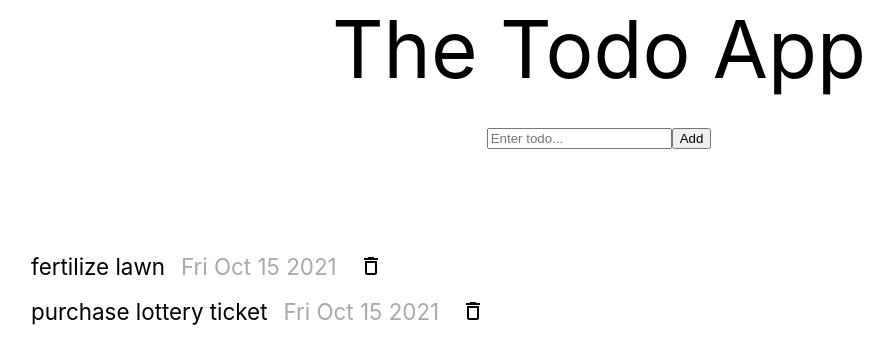
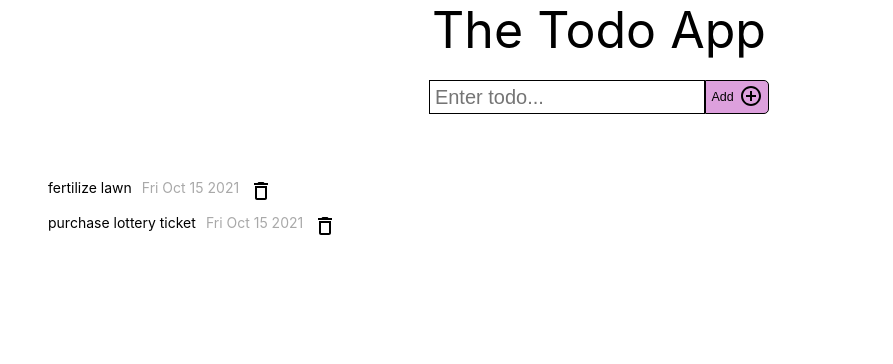
Before and after one commit to algojedi/todo-list-viper, a React (Create React App) app: page / in a window 1280 px wide. Shown: the top 364 px of the page, without its empty margins (41-934 px from the left). Built offline with nearby package versions, Linux system fonts and the light colour scheme.

Commit message:
style changes 😍

```diff
--- a/src/components/atoms/button/Button.module.scss
+++ b/src/components/atoms/button/Button.module.scss
@@ -0,0 +1,23 @@
+.buttonSmallTextIconRightRounded {
+    display: flex;
+		padding: .25rem;
+		border: .1rem solid black;
+		border-radius: 0 .5rem .5rem 0;
+		cursor: pointer;
+		background-color: plum;
+}
+.content {
+    display: flex;
+    flex-wrap: nowrap;
+		justify-content: center;
+		align-items: center;
+		font-size: 2rem;
+}
+
+.text {
+	margin: 0 .25rem;
+}
+
+.icon {
+	margin: 0 .25rem;
+}
--- a/src/components/atoms/button/Button.tsx
+++ b/src/components/atoms/button/Button.tsx
@@ -7,7 +7,7 @@ import Icon, { IconProps } from '../icon';
 export type ButtonSizeType = 'Large' | 'Medium' | 'Small'
 export type ButtonTypeType = 'TextIcon' | 'Text' | 'Icon'
 export type ButtonStyleType = 'Square' | 'RightRounded' | 'Rounded'
-export type ButtonButtonTypeType = 'button' | 'submit' | 'reset';
+export type ButtonFunctionType = 'button' | 'submit' | 'reset';
 
 export const defaultProps = {
 	size: 'Small' as ButtonSizeType,
@@ -24,12 +24,11 @@ export type ButtonProps = {
 	size?: ButtonSizeType;
 	type?: ButtonTypeType;
 	style?: ButtonStyleType;
-	buttonType?: ButtonButtonTypeType;
+	buttonType?: ButtonFunctionType;
 	onButtonClicked?: (event?: React.MouseEvent<HTMLButtonElement>) => void;
 	text?: TextProps;
 	icon?: IconProps;
 	className?: string;
-	disabled?: boolean;
 };
 
 const Button: React.FC<ButtonProps> = ({
@@ -41,14 +40,12 @@ const Button: React.FC<ButtonProps> = ({
 	text,
 	icon,
 	className,
-	disabled,
 }) => {
 
 	const currentStyle = styles[`button${size}${type}${style}`];
-
+	console.log(`button${size}${type}${style}`)
 	let contentView;
 
-	console.log({icon})
 	switch (type) {
 		case 'TextIcon':
 			contentView = (
@@ -81,10 +78,9 @@ const Button: React.FC<ButtonProps> = ({
 			);
 			break;
 	}
-	// console.log({ onBtnClickedInButtonAtom: onButtonClicked })
+	console.log({ className })
 	return (
 		<button
-			disabled={disabled}
 			type={buttonType}
 			onClick={onButtonClicked}
 			className={cx(currentStyle, className)}>
--- a/src/components/atoms/text-input/TextInput.module.scss
+++ b/src/components/atoms/text-input/TextInput.module.scss
@@ -5,5 +5,8 @@
 
 // styling the input field
 .text {
+		padding: .45rem;
+		font-size: 2rem;
+		border: .1rem solid black;
 
 }
--- a/src/components/atoms/text/Text.module.scss
+++ b/src/components/atoms/text/Text.module.scss
@@ -0,0 +1,3 @@
+.textDefaultDefault {
+	font-size: 2rem;
+}
--- a/src/components/atoms/text/Text.tsx
+++ b/src/components/atoms/text/Text.tsx
@@ -9,14 +9,12 @@ export type TextStyleType = 'Default' | 'Grey' | 'Red' | 'Green' | 'Blue';
 
 export const defaultProps = {
 	type: 'Default' as TextTypeType,
-	align: 'Center' as TextAlignType,
 	style: 'Default' as TextStyleType,
 	value: '',
 };
 
 export type TextProps = {
 	type?: TextTypeType;
-	align?: TextAlignType;
 	style?: TextStyleType;
 	value?: string;
 	onClick?: VoidFunction;
@@ -25,14 +23,13 @@ export type TextProps = {
 
 const Text: React.FC<TextProps> = ({
 	type,
-	align,
 	style,
 	value,
 	onClick,
 	className,
 }) => {
 
-	const currentStyle = styles[`text${type}${align}${style}`];
+	const currentStyle = styles[`text${type}${style}`];
 
 	return (
 		<div className={cx(currentStyle, className)} onClick={onClick}>
--- a/src/components/blocks/input-todo/InputTodo.tsx
+++ b/src/components/blocks/input-todo/InputTodo.tsx
@@ -1,8 +1,9 @@
 import React, { useContext, useState } from 'react'
 import { TodoContext } from '../../../contexts/TodoContext'
+import { defaultProps as defaultButtonProps, ButtonProps } from '../../atoms/button/Button'
 import { TodoEntry, TodoEntryProps } from '../../molecules/todo-entry/TodoEntry'
 import styles from './InputTodo.module.scss'
-
+import { defaultProps as defaultIconProps } from '../../atoms/icon/Icon'
 
 export type InputTodoProps = {
 	todoEntry?: TodoEntryProps
@@ -12,13 +13,20 @@ export const defaultProps: InputTodoProps = {
 	todoEntry: {
 		input: {
 			textPlaceholder: 'Enter todo...',
-
 		},
 		button: {
+			...defaultButtonProps,
 			text: {
+				...defaultButtonProps.text,
 				value: 'Add'
+			},
+			type: 'TextIcon',
+			style: 'RightRounded',
+			icon: {
+				...defaultIconProps,
+				asset: 'Add'
 			}
-		}
+		} as ButtonProps
 	}
 }
 
@@ -34,7 +42,6 @@ export const InputTodo: React.FC<InputTodoProps> = ({
 		}
 
 	const handleClick = () => {
-		console.log('added?')
 		if (input === '') return
 		setInput('')
 		addTodo(input)
--- a/src/index.css
+++ b/src/index.css
@@ -1,8 +1,10 @@
-body {
+* {
   margin: 0;
   padding: 0;
   box-sizing: border-box;
   font-size: 62.5%;
+}
+body {
   font-family: -apple-system, BlinkMacSystemFont, 'Segoe UI', 'Roboto', 'Oxygen',
     'Ubuntu', 'Cantarell', 'Fira Sans', 'Droid Sans', 'Helvetica Neue',
     sans-serif;
```
